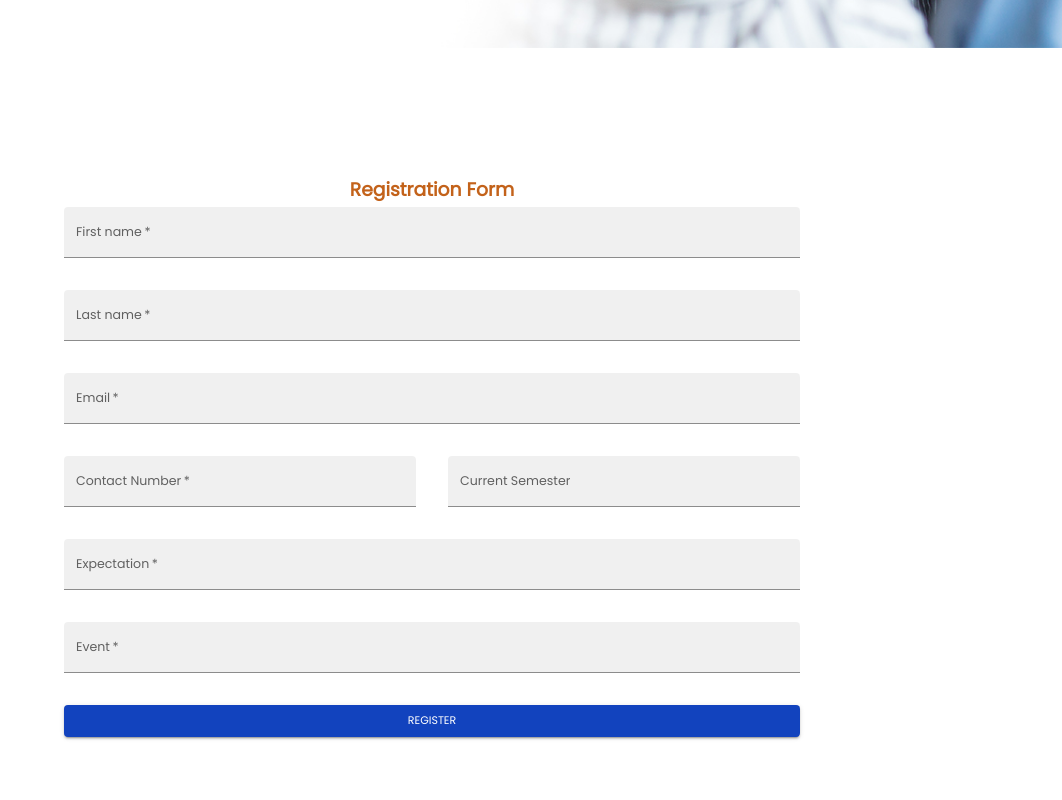
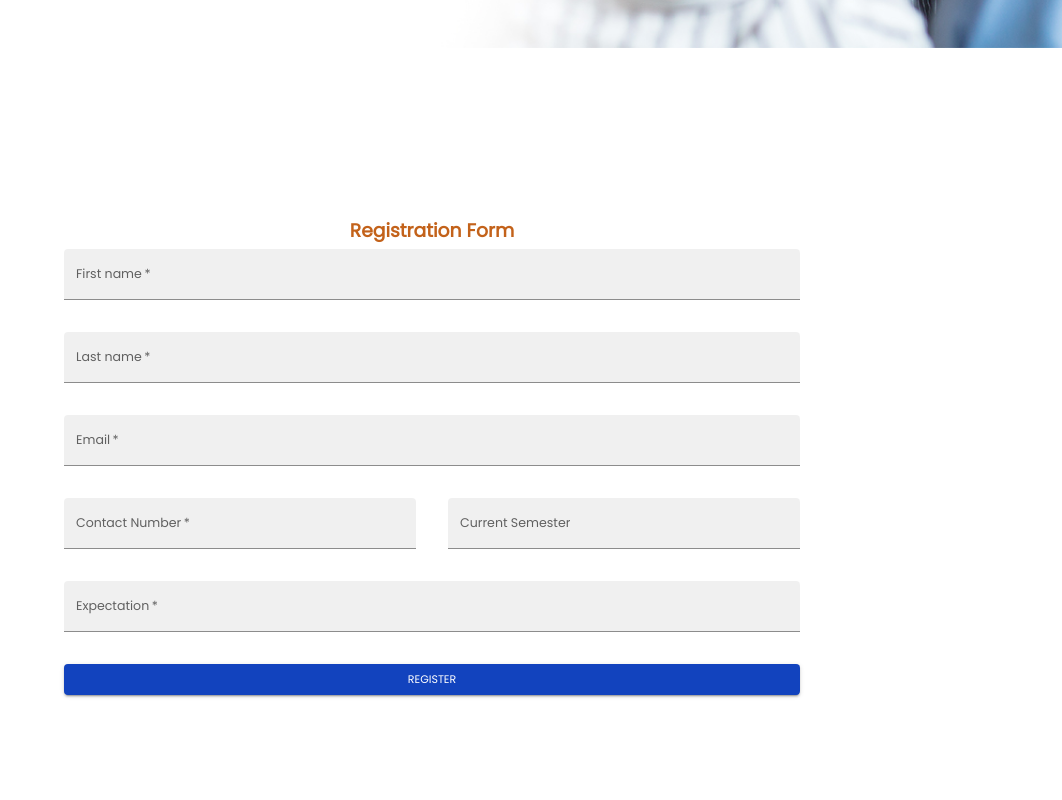
Before and after one commit to Prashishgt/Front-end-Event-Registration-MindXcape, a React (Create React App) app: page /registration in a window 1280 px wide. Shown: the part 672-1472 px from the top of the page, without its empty margins (218-1280 px from the left). Built offline with nearby package versions, Linux system fonts and the light colour scheme.

Commit message:
tested both api end points for get and post for registration

```diff
--- a/src/components/Registration.jsx
+++ b/src/components/Registration.jsx
@@ -1,60 +1,54 @@
-import * as React from 'react';
-import Grid from '@mui/material/Grid';
-import Typography from '@mui/material/Typography';
-import TextField from '@mui/material/TextField';
+import * as React from "react";
+import Grid from "@mui/material/Grid";
+import Typography from "@mui/material/Typography";
+import TextField from "@mui/material/TextField";
 
-import { Box, Button } from '@mui/material';
-import { useState } from 'react';
-import axios from 'axios';
+import { Box, Button } from "@mui/material";
+import { useState } from "react";
+import axios from "axios";
 
 export default function Registration() {
-
-  const [message, setMessage] = useState("")
+  const [message, setMessage] = useState("");
   const [error, setError] = useState(false);
   const [register, setRegister] = useState({
-    firstName: "",
-    lastName: "",
+    first_name: "",
+    last_name: "",
     email: "",
-    contactNo: "",
-    semester: "",
-    expectation: ""
+    contact_no: "",
+    current_sem: "",
+    expectations: "",
   });
 
   const handleOnChange = (e) => {
-
     const { name, value } = e.target;
-
-
-    console.log(name);
-    console.log(value);
     setRegister({
       ...register,
       [name]: value,
     });
   };
 
-  const { firstName, lastName, email, contactNo, semester, expectation } = register;
+  const { firstName, lastName, email, contactNo, semester, expectation } =
+    register;
   const handleRegister = (e) => {
     e.preventDefault();
-
+    console.log(register);
     const validIsmtMail = /[a-z0-9._%+-]+@ismt\.edu\.np$/;
-    if (!(firstName && lastName && email && contactNo && semester && expectation)){
+    if (
+      !(firstName && lastName && email && contactNo && semester && expectation)
+    ) {
       setMessage("All input fields must be filled");
+    } else if (!validIsmtMail.test(email)) {
+      setMessage("ISMT email must be used for registration");
+      setError(true);
+    } else {
+      axios
+        .post(`${process.env.BASE_URL}register`, register)
+        .then((res) => {console.log(res)})
+        .catch((err) => {
+          console.log(err);
+        });
     }
-    else if (!validIsmtMail.test(email)){
-      setMessage("ISMT email must be used for registration");
-      setError(true)
-    }
-    else {
-      axios.post("", register)
-      .then((res) => {
-
-      })
-      .catch((err) => {
-        console.log(err);
-      })
-    }
-  }
+  };
 
   return (
     <Box
@@ -66,15 +60,15 @@ export default function Registration() {
       alignItems="center"
       margin="10px"
     >
-    <Typography variant="h3" gutterBottom>
+      <Typography variant="h3" gutterBottom>
         Registration Form
       </Typography>
       <Grid width="60%" container spacing={4}>
-        <Grid item xs={12} >
+        <Grid item xs={12}>
           <TextField
             required
             id="firstName"
-            name="firstName"
+            name="first_name"
             label="First name"
             fullWidth
             autoComplete="given-name"
@@ -86,7 +80,7 @@ export default function Registration() {
           <TextField
             required
             id="lastName"
-            name="lastName"
+            name="last_name"
             label="Last name"
             fullWidth
             autoComplete="family-name"
@@ -108,10 +102,10 @@ export default function Registration() {
           />
         </Grid>
         <Grid item xs={12} sm={6}>
-        <TextField
+          <TextField
             required
             id="contactNo"
-            name="contactNo"
+            name="contact_no"
             label="Contact Number"
             fullWidth
             variant="filled"
@@ -121,7 +115,7 @@ export default function Registration() {
         <Grid item xs={12} sm={6}>
           <TextField
             id="semester"
-            name="semester"
+            name="current_sem"
             label="Current Semester"
             fullWidth
             variant="filled"
@@ -132,35 +126,21 @@ export default function Registration() {
           <TextField
             required
             id="expectation"
-            name="expectation"
+            name="expectations"
             label="Expectation"
             placeholder="What is your motivation/expectation from this event?"
             fullWidth
-
             variant="filled"
             onChange={handleOnChange}
           />
         </Grid>
+
         <Grid item xs={12}>
-          <TextField
-            required
-            id="event"
-            name="event"
-            label="Event"
-            placeholder="Which event are you registering for?"
-            fullWidth
-
-            variant="filled"
-            onChange={handleOnChange}
-          />
-        </Grid>
-        <Grid item xs={12}>
-
-            <Button onClick={handleRegister} variant="contained" fullWidth>Register</Button>
-
+          <Button onClick={handleRegister} variant="contained" fullWidth>
+            Register
+          </Button>
         </Grid>
       </Grid>
-
     </Box>
   );
 }
--- a/src/page/registration/RegistrationHome.jsx
+++ b/src/page/registration/RegistrationHome.jsx
@@ -6,7 +6,7 @@ import Registration from '../../components/Registration';
 
 const RegistrationHome = () => {
   return (
-    <Box>
+    <Box overflow="hidden">
         <Banner />
         <Registration />
         <FooterHome />
```
Also changed, not shown: 1 other file (tests, documents, lock files or other folders).
